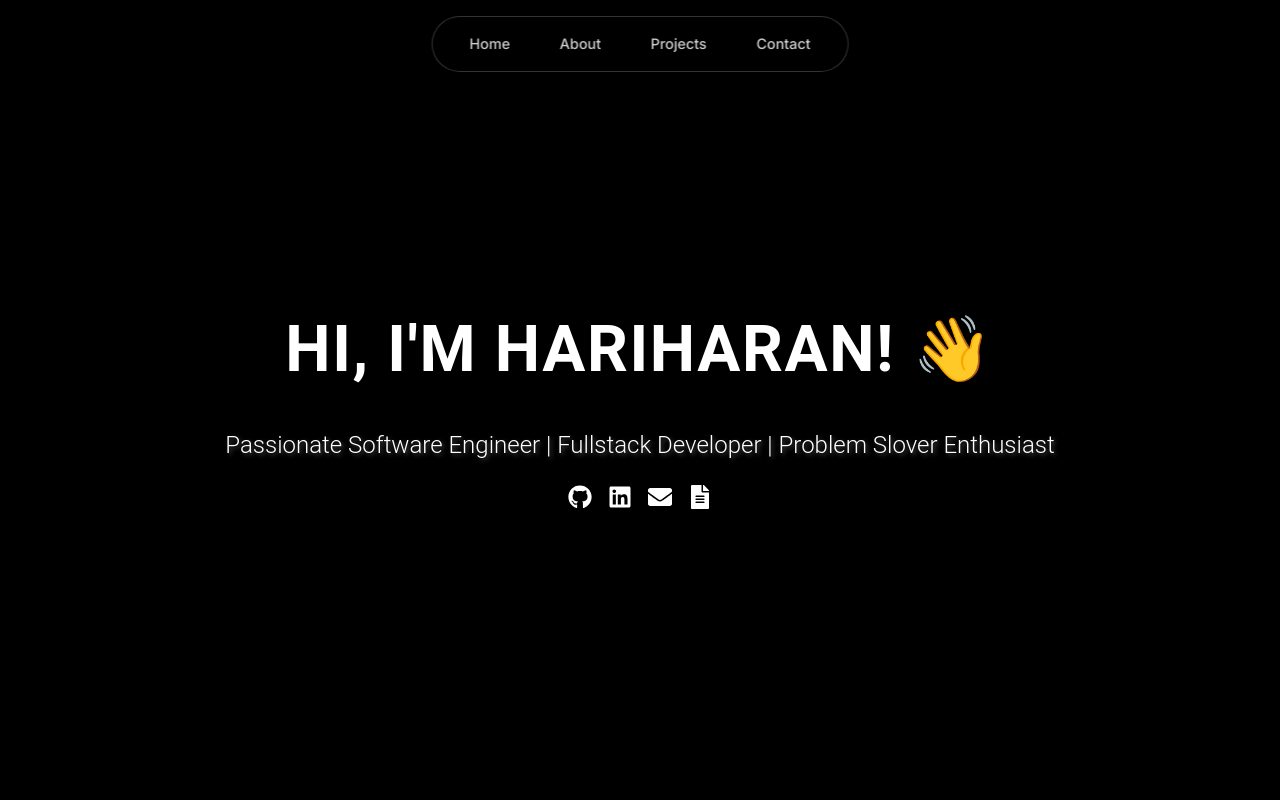
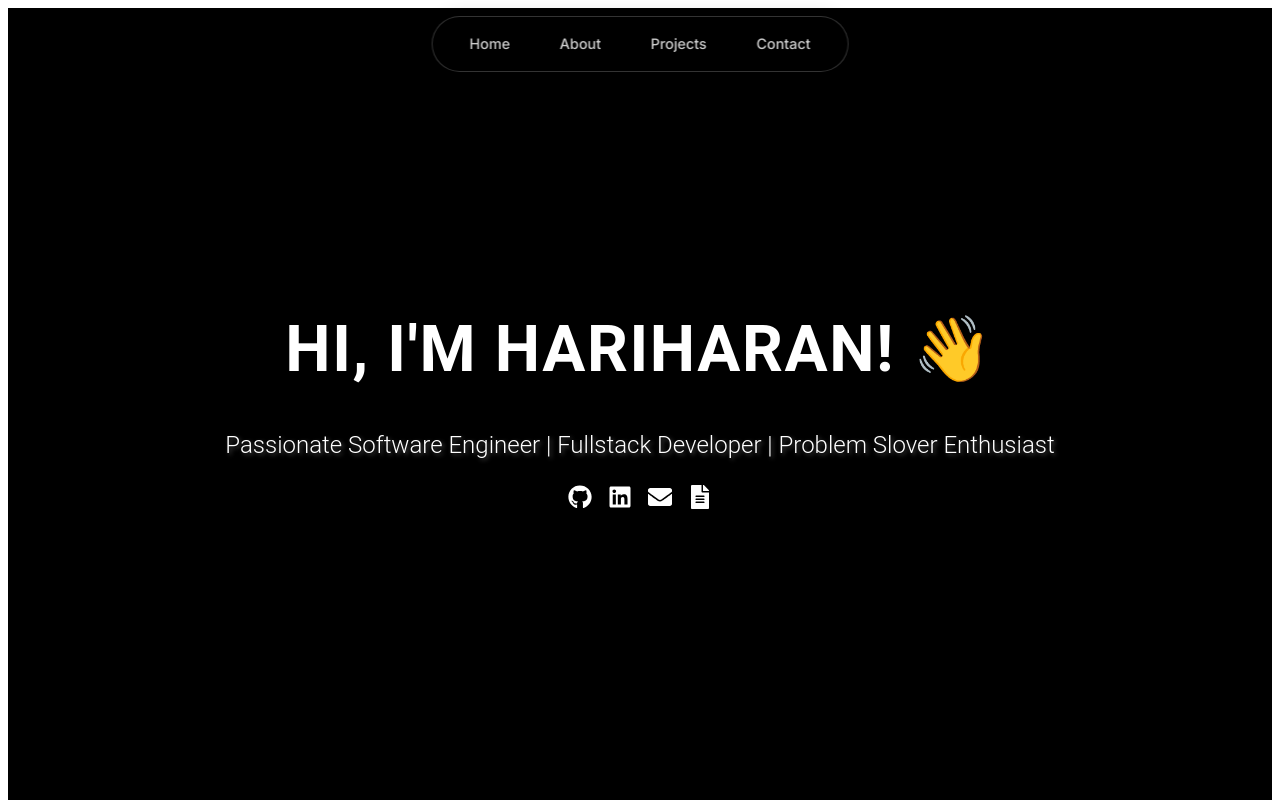
Before and after one commit to hariharan1009/Portfolio, a Next.js app: page / in a window 1280 px wide. Shown: the top 800 px of the page. Built offline with nearby package versions, Linux system fonts and the light colour scheme.

Commit message:
change page.module

```diff
--- a/src/app/globals.css
+++ b/src/app/globals.css
@@ -1,6 +1,4 @@
-html {
-  scroll-behavior: smooth;
-}
+
 .header {
   transition: all 0.4s cubic-bezier(0.16, 1, 0.3, 1);
 }
@@ -13,3 +11,7 @@ body {
   background-color: black;
   font-family: 'Inter', sans-serif;
 }
+html {
+  scroll-behavior: smooth;
+  background: #fff;
+}
--- a/src/app/page.module.css
+++ b/src/app/page.module.css
@@ -75,6 +75,3 @@
 .icon:hover {
   transform: scale(1.2) rotate(360deg);
 }
-html {
-  scroll-behavior: smooth;
-}
```
